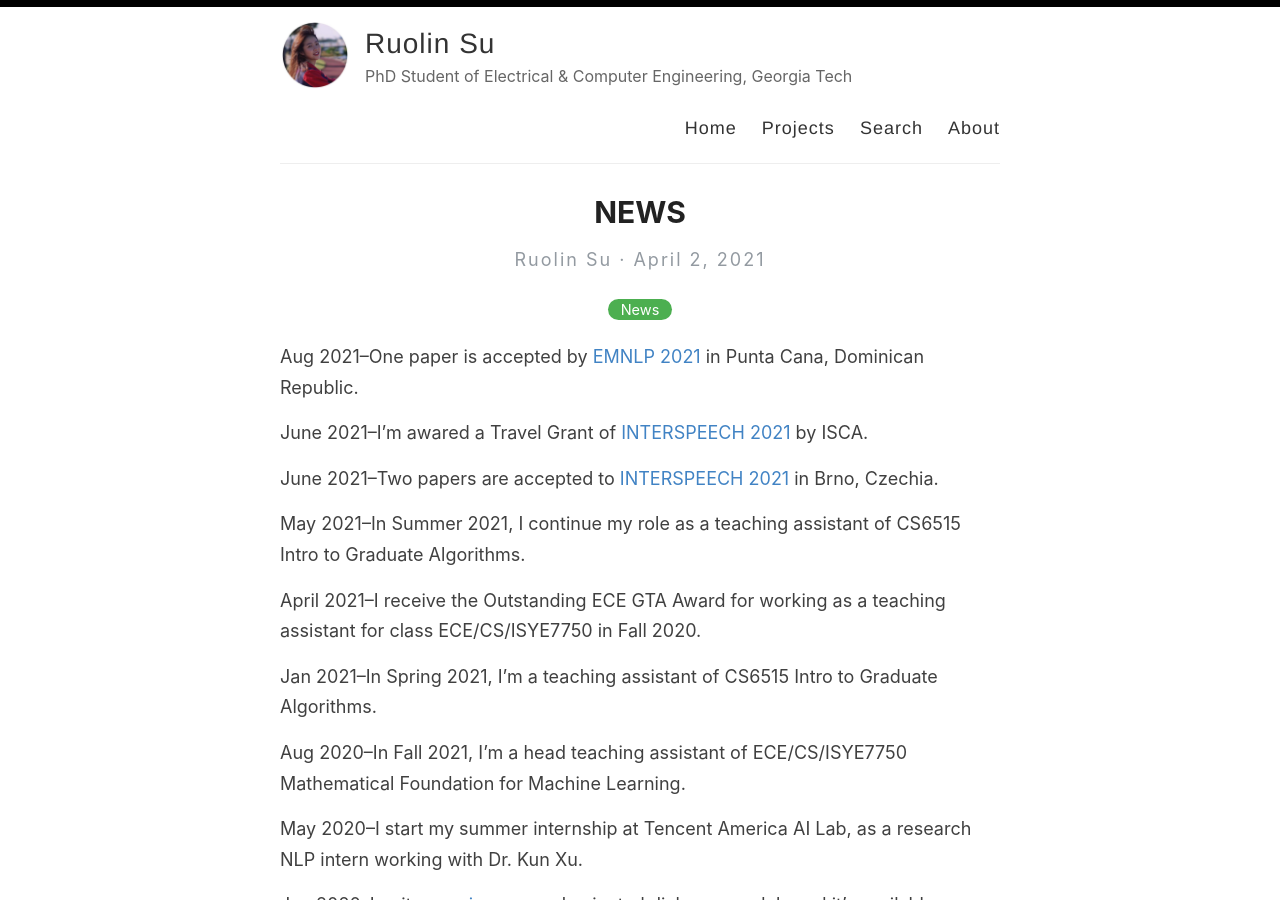
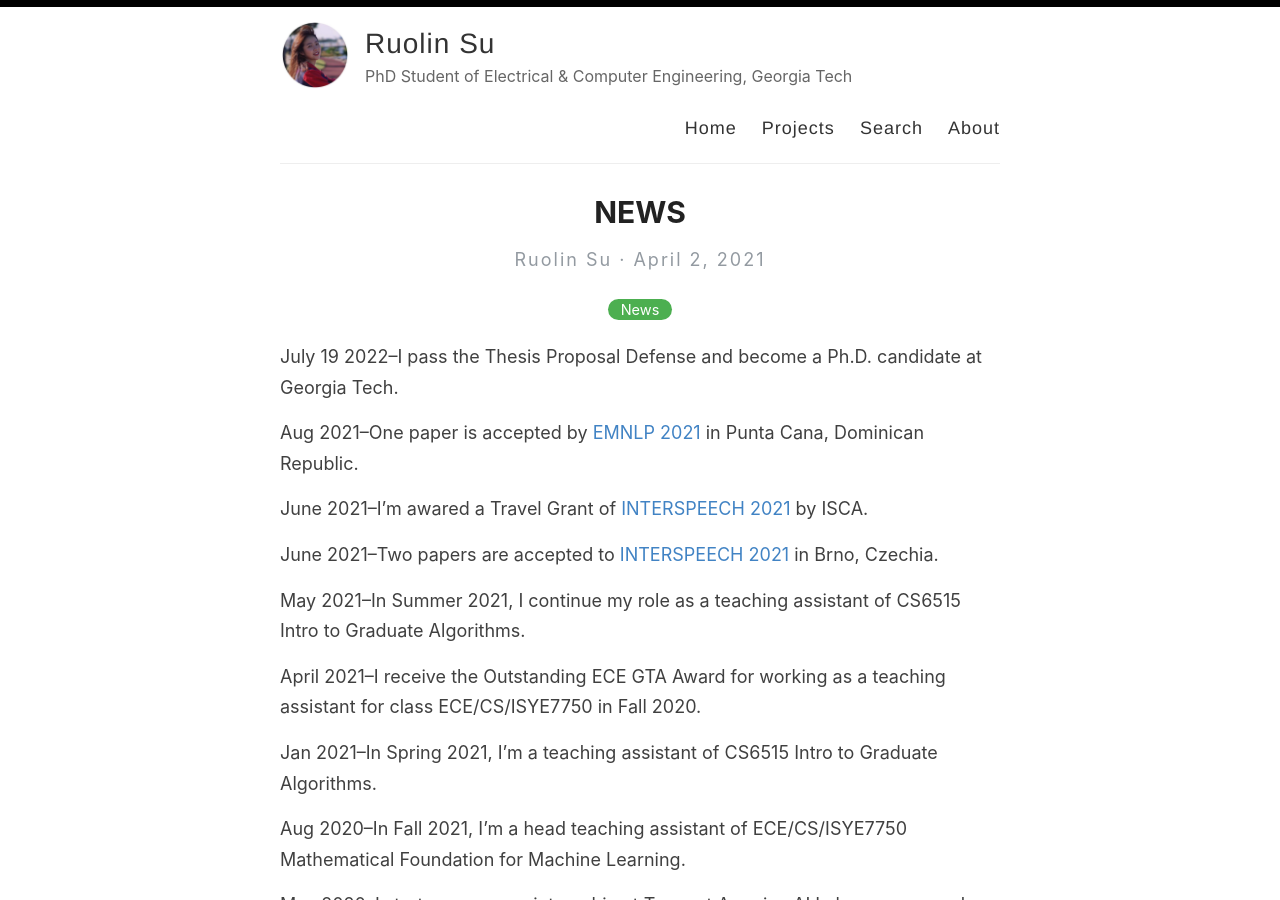
Before and after one commit to youlandasu/youlandasu.github.io, a Jekyll site: the page built from _posts/2021-04-02-news.md, in a window 1280 px wide and 900 px high. Built offline with Jekyll 4.4.1, drawn with Linux system fonts in a browser that asks for light colours; comment, search, counter and statistics services are not loaded.

Commit message:
Update 2021-04-02-news.md

```diff
--- a/_posts/2021-04-02-news.md
+++ b/_posts/2021-04-02-news.md
@@ -2,8 +2,9 @@
 layout: post
 title: NEWS
 categories: [News]
-excerpt: One paper is accepted by EMNLP 2021 in Punta Cana, Dominican Republic.
+excerpt: I pass the Thesis Proposal Defense and become a Ph.D. candidate at Georgia Tech.
 ---
+July 19 2022--I pass the Thesis Proposal Defense and become a Ph.D. candidate at Georgia Tech.
 
 Aug 2021--One paper is accepted by [EMNLP 2021](https://2021.emnlp.org/) in Punta Cana, Dominican Republic.
 
```
